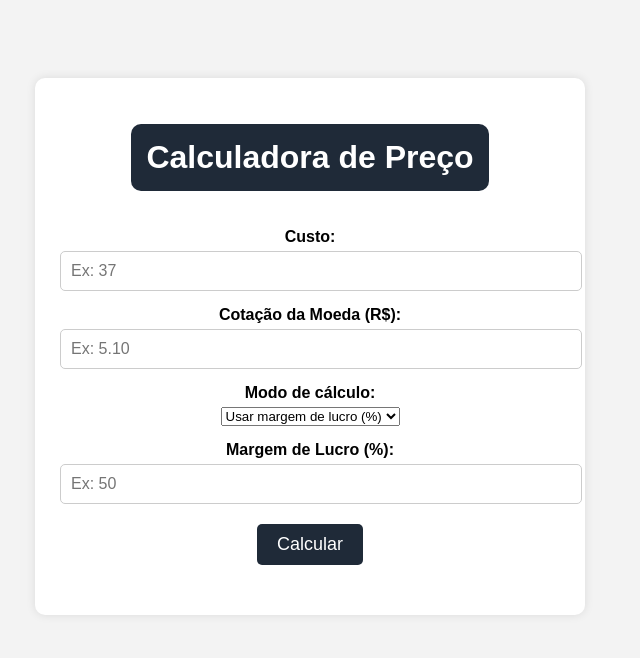
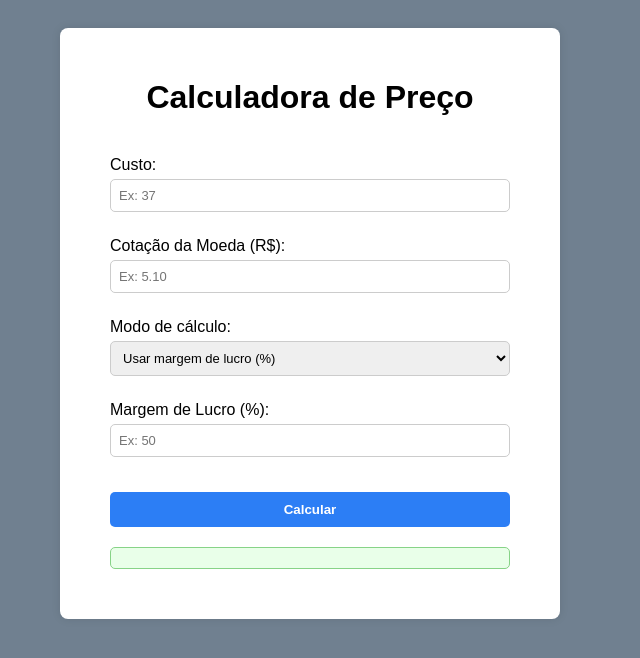
Before and after one commit to Rodrigotorres1/ClearMargin, a plain HTML site: page calculadoralucro/calculadoralucro.html in a window 1280 px wide. Shown: the whole page, without its empty margins (330-970 px from the left). Drawn offline with Linux system fonts and the light colour scheme; files that its build step writes are made by us from their sources.

Commit message:
ajuste de pastas

```diff
--- a/calculadoralucro/calculadoralucro.html
+++ b/calculadoralucro/calculadoralucro.html
@@ -4,7 +4,7 @@
   <meta charset="UTF-8" />
   <meta name="viewport" content="width=device-width, initial-scale=1" />
   <title>Calculadora de Preço de Venda</title>
-  <link rel="stylesheet" href="simulador.css" />
+  <link rel="stylesheet" href="calculadoralucro.css" />
 </head>
 <body>
   <div class="container">
--- /dev/null
+++ b/cotacaomoedas/cotacaomoedas.css
@@ -0,0 +1,74 @@
+body {
+  font-family: Arial, sans-serif;
+  background-color: #f0f2f5;
+  margin: 0;
+  padding: 40px;
+  display: flex;
+  justify-content: center;
+}
+
+.container {
+  background-color: #fff;
+  padding: 30px;
+  border-radius: 12px;
+  box-shadow: 0 0 10px rgba(0,0,0,0.1);
+  width: 100%;
+  max-width: 500px;
+  text-align: center;
+}
+
+h1 {
+  color: #2c3e50;
+  margin-bottom: 20px;
+}
+
+.cotacao-box {
+  background-color: #e8f0fe;
+  padding: 15px;
+  border-radius: 8px;
+  margin-bottom: 30px;
+}
+
+.conversor-box {
+  text-align: left;
+}
+
+.input-group {
+  margin-bottom: 15px;
+}
+
+label {
+  display: block;
+  margin-bottom: 5px;
+  font-weight: bold;
+}
+
+input {
+  width: 100%;
+  padding: 10px;
+  border-radius: 8px;
+  border: 1px solid #ccc;
+}
+
+.buttons {
+  display: flex;
+  justify-content: space-between;
+  margin-top: 20px;
+}
+
+button {
+  flex: 1;
+  padding: 10px;
+  margin: 5px;
+  border: none;
+  border-radius: 8px;
+  background-color: #007BFF;
+  color: white;
+  font-weight: bold;
+  cursor: pointer;
+  transition: background-color 0.3s;
+}
+
+button:hover {
+  background-color: #0056b3;
+}
```
Also changed, not shown: cotacaomoedas/cotacaomoedas.html (added, +40 -0 lines), cotacaomoedas/cotacaomoedas.js (added, +37 -0 lines), home/home.html (+3 -0 lines), home/home.js (+9 -6 lines), simulador/simulador.css (renamed from simuladorinvestimeto/simulador.css), simulador/simulador.html (renamed from simuladorinvestimeto/simulador.html), simulador/simulador.js (renamed from simuladorinvestimeto/simulador.js).
